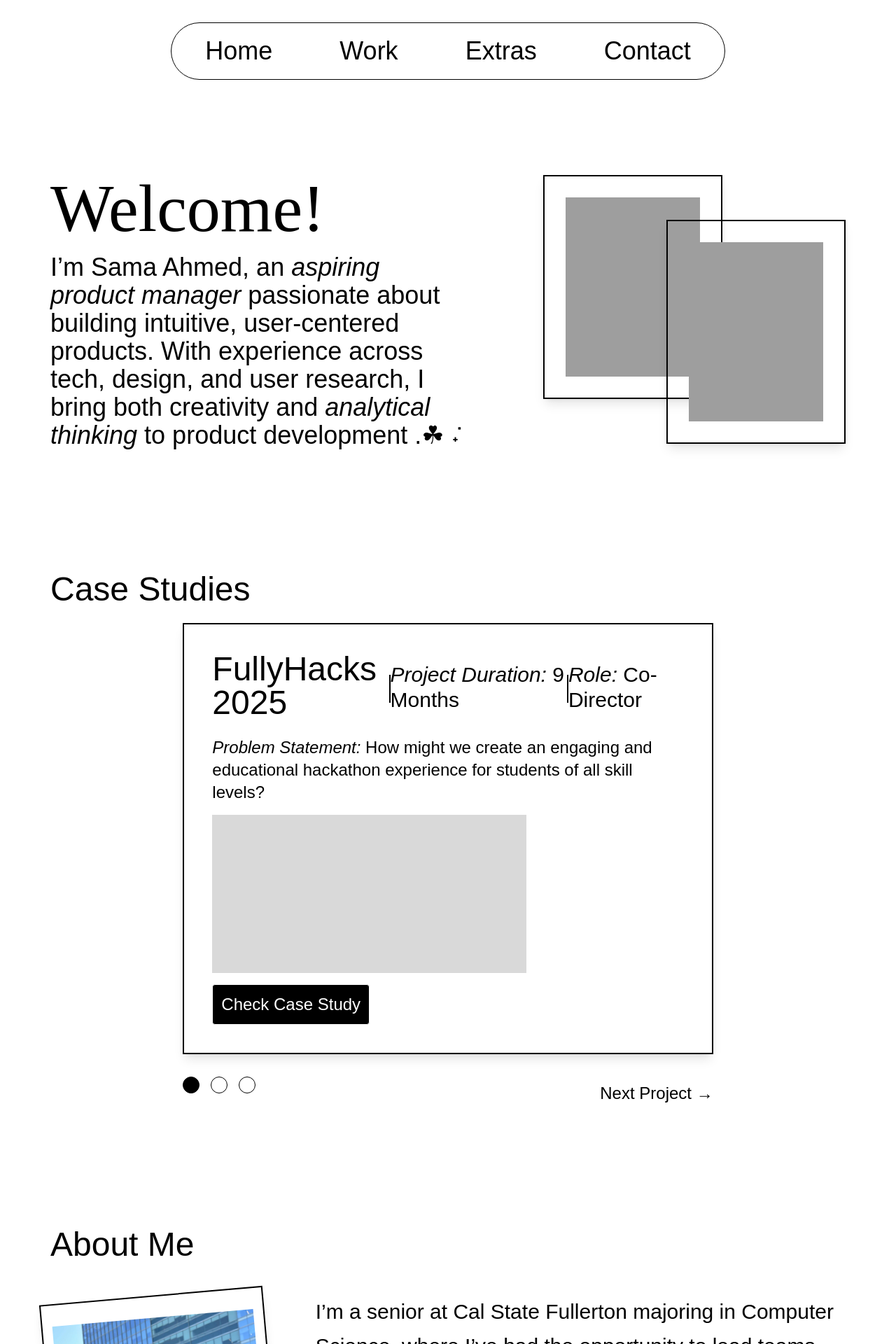
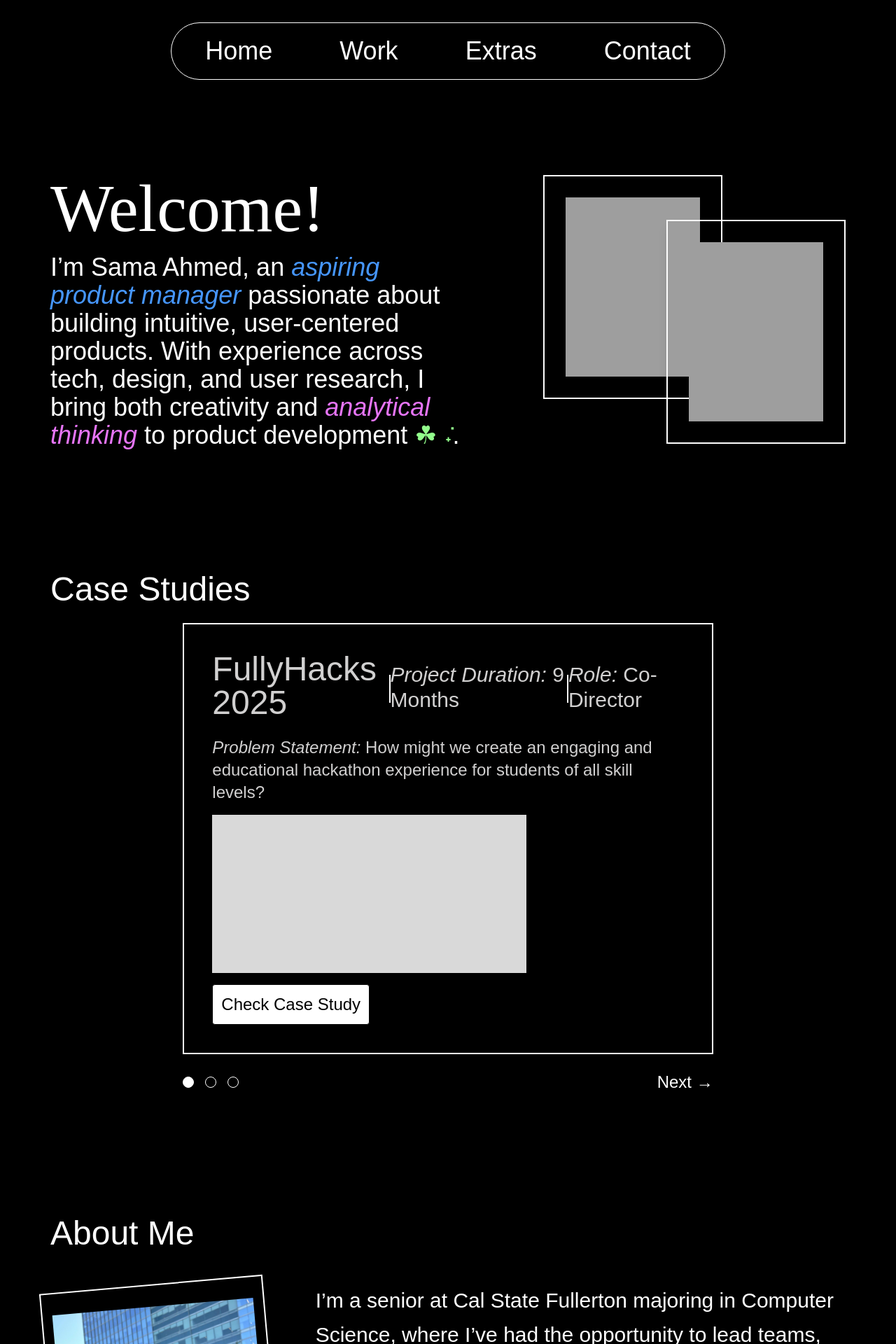
Before and after one commit to 26samaahmed/product-portfolio, a SvelteKit app in the folder portfolio/: page / in a window 1280 px wide. Shown: the top 1920 px of the page at 70% size. Built offline with nearby package versions, Linux system fonts and the light colour scheme; grey boxes are pictures that could not be loaded; a web font is replaced by a local one.

Commit message:
edit styling of page

```diff
--- a/portfolio/src/components/AboutMe.svelte
+++ b/portfolio/src/components/AboutMe.svelte
@@ -12,9 +12,9 @@
     </div>
 
     <p class="text-3xl leading-relaxed font-sans w-2/3">
-      I’m a senior at Cal State Fullerton majoring in Computer Science, where I’ve had the opportunity to lead teams, co-direct FullyHacks 2025, and serve as web lead for FullyBeyond 2024, our first student-run designathon. Beyond school, I spent the summer as a User Experience Researcher at LPL Financial, where I discovered how much I enjoy <em>shaping products by connecting user insights to real design and engineering decisions</em>.
-      What excites me most about product management is being part of the <em>entire journey</em> — from defining a problem to seeing a solution make a difference for users. I love collaborating with diverse teams, <em>asking the right questions</em>, and turning ideas into products that people actually enjoy using.
+      I’m a senior at Cal State Fullerton majoring in Computer Science, where I’ve had the opportunity to lead teams, co-direct FullyHacks 2025, and serve as web lead for FullyBeyond 2024, our first student-run designathon. Beyond school, I spent the summer as a User Experience Researcher at LPL Financial, where I discovered how much I enjoy <em class="text-[#4696fd]">shaping products by connecting user insights to real design and engineering decisions</em>.
+      What excites me most about product management is being part of the <em class="text-[#eef066]">entire journey</em> — from defining a problem to seeing a solution make a difference for users. I love collaborating with diverse teams, <em class="text-[#eef066]">asking the right questions</em>, and turning ideas into products that people actually enjoy using.
     </p>
   </div>
-  <a href="https://samahmed.info" target="_blank" class="text-2xl mt-12 inline-block relative float-right border p-3 rounded hover:bg-[#000000] hover:text-white duration-500">Discover Technical & Creative Portfolios →</a>
+  <a href="https://samahmed.info" target="_blank" class="text-2xl mt-12 inline-block relative float-right border p-3 rounded hover:bg-white hover:text-black duration-500">Discover Technical & Creative Portfolios →</a>
 </main>
--- a/portfolio/src/components/NavBar.svelte
+++ b/portfolio/src/components/NavBar.svelte
@@ -1,5 +1,7 @@
-<script>
-  export let buttons = {};
+<script lang="ts">
+  import type { Button } from '$lib/types';
+  export let buttons: Button[] = [];
+
 
   function scrollIntoView({ target }) {
     const el = document.querySelector(target.getAttribute("href"));
@@ -21,7 +23,7 @@
           class="text-lg sm:text-4xl inline-block relative
                  after:content-[''] after:absolute after:w-full after:h-0.5
                  after:bottom-0 after:left-0 after:scale-x-0 after:origin-bottom-right
-                 after:transition-transform after:duration-[250ms] after:ease-out after:bg-[#000000]
+                 after:transition-transform after:duration-[250ms] after:ease-out after:bg-[#FFFFFF]
                  hover:after:scale-x-100 hover:after:origin-bottom-left"
         >
           {button.name}
--- a/portfolio/src/components/ProjectList.svelte
+++ b/portfolio/src/components/ProjectList.svelte
@@ -21,6 +21,7 @@
 </script>
 
 <main>
+
   <p class="text-5xl font-sans">Case Studies</p>
 
   {#key currentIndex}
@@ -30,38 +31,38 @@
   {/key}
 
 
-  <div class="flex justify-between items-center mt-4 m-auto w-2/3">
+  <div class="flex justify-between items-center mt-6 m-auto w-2/3">
     {#if currentIndex > 0}
-      <button on:click={previousProject} class="text-2xl mt-6 inline-block relative">
+      <button on:click={previousProject} class="text-2xl inline-block relative">
         ← <span
           class="relative after:content-[''] after:absolute after:w-full after:h-0.5
             after:bottom-0 after:left-0 after:scale-x-0 after:origin-bottom-right
-            after:transition-transform after:duration-[250ms] after:ease-out after:bg-[#000000]
+            after:transition-transform after:duration-[250ms] after:ease-out after:bg-[#FFFFFF]
             hover:after:scale-x-100 hover:after:origin-bottom-left"
         >
-          Previous Project
+          Previous
         </span>
       </button>
     {/if}
 
     <div class="flex gap-4">
       {#each projects as _, index}
-        <div class="w-6 h-6 rounded-full border"
-          class:bg-black={index === currentIndex}
-          class:bg-white={index !== currentIndex}>
+        <div class="w-4 h-4 rounded-full border"
+          class:bg-white={index === currentIndex}
+          class:bg-black={index !== currentIndex}>
         </div>
       {/each}
     </div>
 
     {#if currentIndex < projects.length - 1}
-      <button on:click={nextProject} class="text-2xl mt-6 inline-block relative float-right">
+      <button on:click={nextProject} class="text-2xl inline-block relative float-right">
         <span
           class="relative after:content-[''] after:absolute after:w-full after:h-0.5
             after:bottom-0 after:left-0 after:scale-x-0 after:origin-bottom-right
-            after:transition-transform after:duration-[250ms] after:ease-out after:bg-[#000000]
+            after:transition-transform after:duration-[250ms] after:ease-out after:bg-[#FFFFFF]
             hover:after:scale-x-100 hover:after:origin-bottom-left"
         >
-          Next Project
+          Next
         </span> →
       </button>
     {/if}
--- a/portfolio/src/components/ProjectPreview.svelte
+++ b/portfolio/src/components/ProjectPreview.svelte
@@ -12,16 +12,16 @@
   <div class="w-2/3 h-full border-2 shadow-lg mt-6 p-10  m-auto">
 
     <div class="flex flex-row justify-between items-center mb-4">
-      <h1 class="text-5xl mb-2">{title}</h1>
+      <h1 class="text-5xl mb-2 text-[#d1d0d0]">{title}</h1>
       <div class=" h-10 border shadow-lg"></div>
-      <p class="text-3xl mb-1"><em>Project Duration:</em> {project_duration}</p>
+      <p class="text-3xl mb-1 text-[#d1d0d0]"><em>Project Duration:</em> {project_duration}</p>
       <div class=" h-10 border shadow-lg"></div>
-      <p class="text-3xl mb-1"><em>Role:</em> {role}</p>
+      <p class="text-3xl mb-1 text-[#d1d0d0]"><em>Role:</em> {role}</p>
     </div>
 
-    <p class="text-2xl mb-4"><em>Problem Statement:</em> {problem_statement}</p>
+    <p class="text-2xl mb-4 text-[#d1d0d0]"><em>Problem Statement:</em> {problem_statement}</p>
     <img src={imageUrl} alt="Project" class="w-2/3 h-full object-cover" />
     <a href="/casestudies" target="_blank" class="text-2xl mt-4 inline-block relative
-    border p-3 rounded bg-black text-white hover:bg-white hover:text-black duration-500">Check Case Study</a>
+    border p-3 rounded bg-white text-black hover:bg-black hover:text-white duration-500">Check Case Study</a>
   </div>
 </main>
--- a/portfolio/src/lib/types.ts
+++ b/portfolio/src/lib/types.ts
@@ -5,3 +5,8 @@
   problem_statement: string;
   imageUrl: string;
 };
+
+export type Button = {
+  link: string;
+  name: string;
+}
--- a/portfolio/src/routes/+page.svelte
+++ b/portfolio/src/routes/+page.svelte
@@ -15,7 +15,7 @@
 <script lang="ts">
   import NavBar from '../components/NavBar.svelte';
   import ProjectList from '../components/ProjectList.svelte';
-  import type { Project } from '$lib/types'
+  import type { Project, Button } from '$lib/types'
   import AboutMe from '../components/AboutMe.svelte';
   import placeholder from '$lib/assets/project1.png';
   import image1 from '$lib/assets/image1.jpg';
@@ -23,7 +23,7 @@
 
 
 
-  let buttons = [
+  let buttons: Button[] = [
     { name: 'Home', link: '#home' },
     { name: 'Work', link: '#work' },
     { name: 'Extras', link: '#extras' },
@@ -59,7 +59,8 @@
 
 </script>
 
-<div class="text-[#000000] bg-[#FFFFFF] min-h-screen p-8">
+<main>
+  <div class="text-[#FFFFFF] bg-[#000000] min-h-screen p-8">
     <NavBar {buttons} />
 
     <div class="flex flex-col md:flex-row items-center md:items-start justify-between pt-24 m-10">
@@ -67,8 +68,8 @@
       <div class="text-left space-y-8">
         <h1 class="text-8xl mb-4 font-heading">Welcome!</h1>
         <p class="text-4xl font-sans w-5/6">
-        I’m Sama Ahmed, an <em>aspiring product manager</em> passionate about building intuitive, user-centered products.
-        With experience across tech, design, and user research, I bring both creativity and <em>analytical thinking</em> to product development .☘︎ ݁˖
+          I’m Sama Ahmed, an <em class="text-[#4696fd]">aspiring product manager</em> passionate about building intuitive, user-centered products.
+          With experience across tech, design, and user research, I bring both creativity and <em class="text-[#e775f8]">analytical thinking</em> to product development <span class="text-[#92fe8c]">☘︎ ݁˖</span>.
         </p>
       </div>
 
@@ -98,3 +99,4 @@
 
 
   </div>
+</main>
```
Lines whose indentation alone changed are shown as unchanged.
